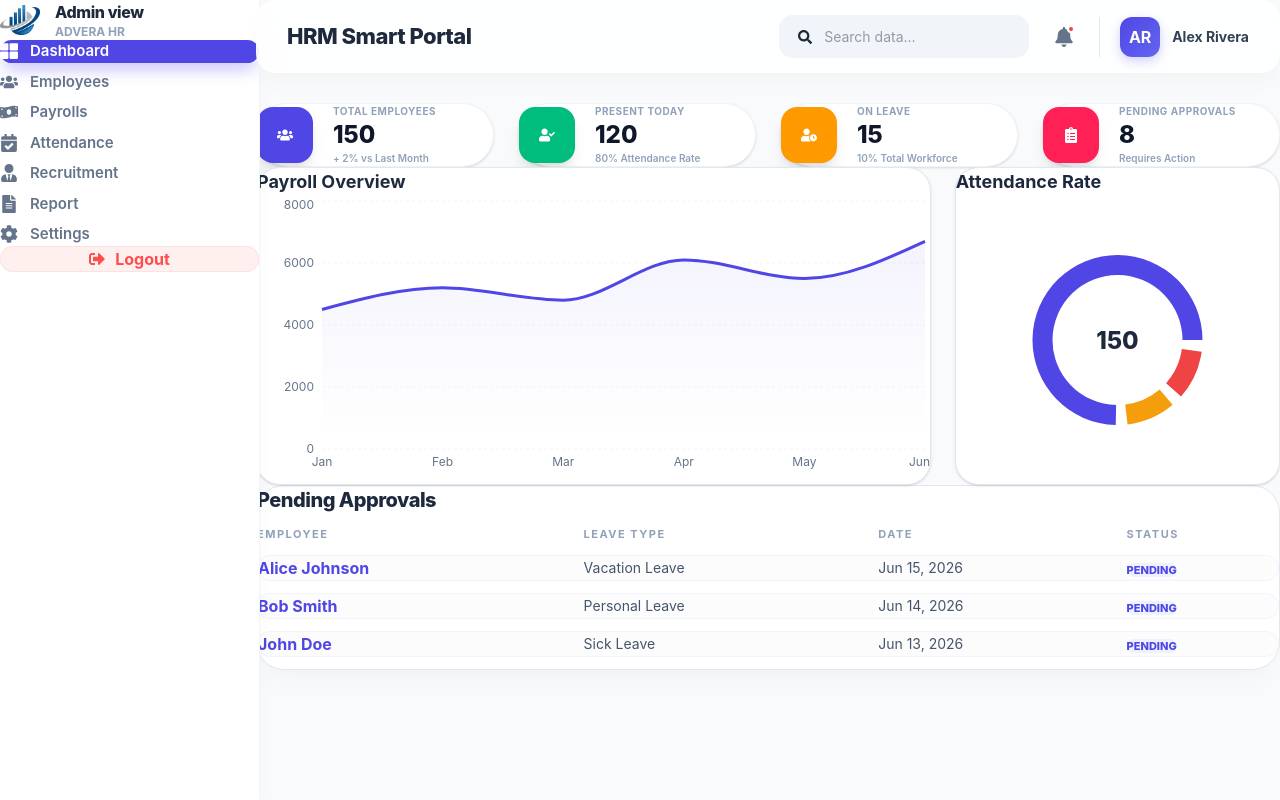
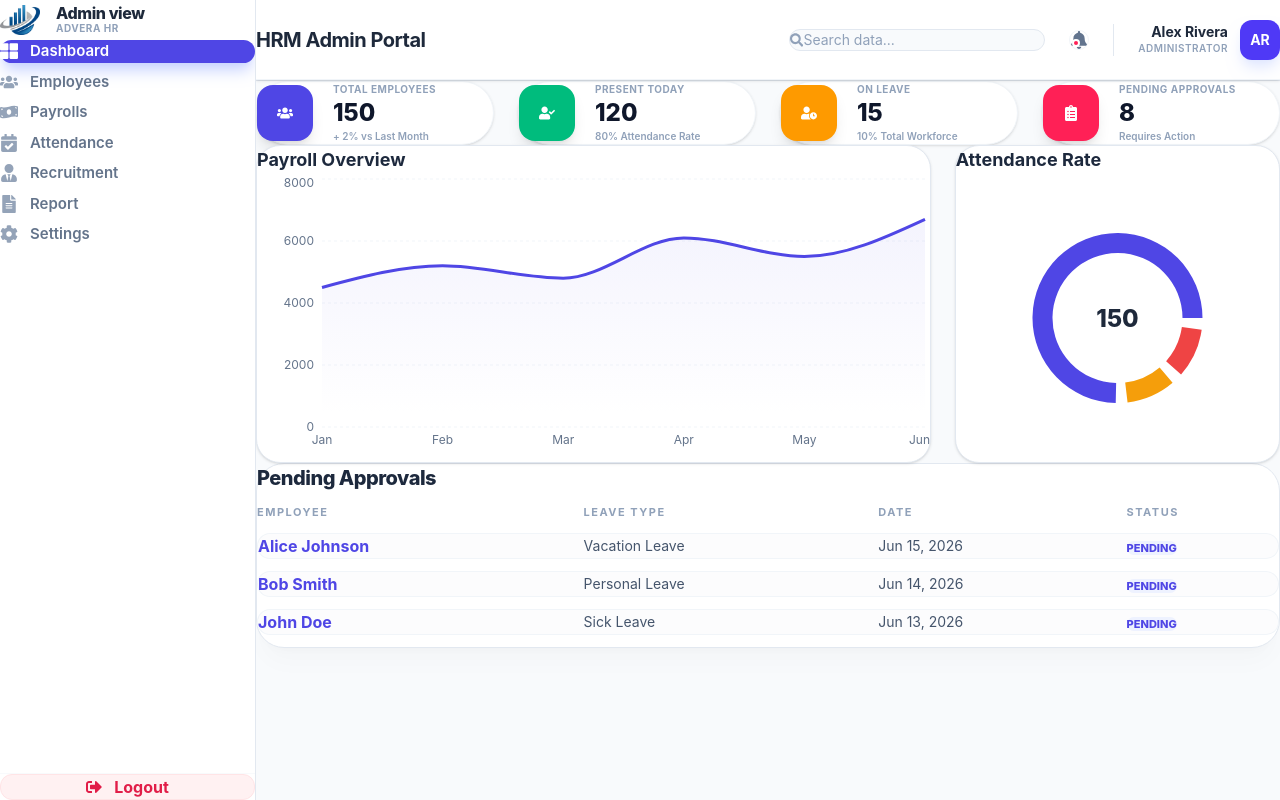
Before and after one commit to sandaliyaddehige/hrm-smart, a React (Vite) app in the folder frontend/: page /dashboard in a window 1280 px wide. Built offline with nearby package versions, Linux system fonts and the light colour scheme.

Commit message:
Files update

```diff
--- a/frontend/src/App.css
+++ b/frontend/src/App.css
@@ -1,5 +1,6 @@
 
-
+/*
+  }
 .App {
   width: 100%;
   min-height: 100vh;
@@ -8,3 +9,5 @@
   margin: 0;
   padding: 0;
 }
+
+*/
--- a/frontend/src/App.jsx
+++ b/frontend/src/App.jsx
@@ -1,40 +1,49 @@
-import React from 'react';
-import { BrowserRouter as Router, Routes, Route, Navigate } from 'react-router-dom';
+import React, { useState } from 'react';
+import { BrowserRouter as Router, Routes, Route, Navigate, useLocation } from 'react-router-dom';
 
 // Components
 import Sidebar from './components/Admin/Sidebar';
 import TopNav from './components/Admin/TopNav';
+import ManagerSidebar from './components/ManagerSidebar';
 
-// Admin Pages
+// Pages
 import Dashboard from './pages/Dashboard';
 import Employees from './pages/Employees';
 import Settings from './pages/Settings';
-
-// Manager Pages
 import EmployeeDashboard from "./pages/EmployeeDashboard";
 import EmployeeList from "./pages/EmployeeList";
 import EmployeePerformance from "./pages/EmployeePerformance";
 import EmployeeAttendance from "./pages/EmployeeAttendance";
 
-function App() {
+const LayoutWrapper = () => {
+  const location = useLocation();
+  const isManagerPath = location.pathname.startsWith('/manager');
+  const [activePage, setActivePage] = useState('dashboard');
+
   return (
-    <Router>
-      <div className="flex h-screen w-full bg-[#f8fafc] font-sans overflow-hidden">
 
-        {/* Sidebar */}
-        <aside className="w-64 h-full flex-shrink-0 border-r border-gray-100">
-          <Sidebar />
+    <div className="flex flex-row h-screen w-full bg-[#f8fafc] overflow-hidden">
+
+
+      <aside className="w-64 h-full flex-shrink-0 bg-white border-r border-slate-200 z-30">
+        {isManagerPath ? (
+          <ManagerSidebar activePage={activePage} setActivePage={setActivePage} />
+        ) : (
+          <Sidebar activePage={activePage} setActivePage={setActivePage} />
+        )}
       </aside>
 
-        <div className="flex-1 flex flex-col min-w-0 h-full">
 
-          {/* Top Navigation */}
-          <TopNav title="HRM Smart Portal" />
+      <div className="flex-1 flex flex-col min-w-0 h-full overflow-hidden">
 
-          <main className="flex-1 overflow-y-auto p-4 md:p-8 custom-scrollbar">
-            <div className="max-w-[1400px] mx-auto">
+        <header className="w-full flex-shrink-0 bg-white border-b border-slate-200">
+          <TopNav title={isManagerPath ? "Manager Portal" : "HRM Admin Portal"} />
+        </header>
+
+
+        <main className="flex-1 overflow-y-auto p-6 custom-scrollbar bg-[#f8fafc]">
+          <div className="w-full h-full">
             <Routes>
-                {/* Default Redirection */}
               <Route path="/" element={<Navigate to="/dashboard" replace />} />
 
               {/* Admin Routes */}
@@ -48,13 +57,19 @@ function App() {
               <Route path="/manager/performance" element={<EmployeePerformance />} />
               <Route path="/manager/attendance" element={<EmployeeAttendance />} />
 
-                {/* 404 - Redirect to dashboard */}
               <Route path="*" element={<Navigate to="/dashboard" replace />} />
             </Routes>
           </div>
         </main>
       </div>
     </div>
+  );
+};
+
+function App() {
+  return (
+    <Router>
+      <LayoutWrapper />
     </Router>
   );
 }
--- a/frontend/src/components/Admin/Sidebar.css
+++ /dev/null
@@ -1,94 +0,0 @@
-/* --- Sidebar Container --- */
-.sidebar {
-  width: 260px;
-  height: 100vh;
-  background: #ffffff;
-  position: fixed;
-  left: 0;
-  top: 0;
-  border-right: 1px solid #f1f5f9;
-  display: flex;
-  flex-direction: column;
-  padding: 30px 20px;
-  z-index: 1000;
-  box-shadow: 4px 0 15px rgba(0, 0, 0, 0.02);
-}
-
-/* --- Brand Section --- */
-.sidebar-brand {
-  display: flex;
-  align-items: center;
-  gap: 15px;
-  padding: 10px;
-  margin-bottom: 20px;
-}
-
-.brand-text h3 {
-  font-weight: 800;
-  color: #1e293b;
-  letter-spacing: -0.5px;
-}
-
-/* --- Menu Links Styling --- */
-.sidebar-menu {
-  margin-top: 30px;
-  display: flex;
-  flex-direction: column;
-  gap: 8px;
-}
-
-.menu-link {
-  display: flex;
-  align-items: center;
-  gap: 12px;
-  padding: 12px 15px !important; /* JSX එකේ inline styles override කිරීමට */
-  border-radius: 12px !important;
-  font-weight: 600;
-  font-size: 15px;
-  transition: all 0.3s cubic-bezier(0.4, 0, 0.2, 1);
-  color: #64748b !important;
-}
-
-/* ✨ Hover State */
-.menu-link:hover {
-  background: #f8fafc !important;
-  color: #4f46e5 !important;
-  transform: translateX(8px); /* මෘදුව දකුණට මාරු වීම */
-}
-
-.menu-link svg {
-  font-size: 18px;
-  transition: transform 0.3s ease;
-}
-
-.menu-link:hover svg {
-  transform: scale(1.1);
-}
-
-/* 🔥 Active State: දැනට ඉන්න පිටුව */
-.menu-link.active {
-  background: #4f46e5 !important;
-  color: #ffffff !important;
-  box-shadow: 0 10px 15px -3px rgba(79, 70, 229, 0.3);
-}
-
-.menu-link.active svg {
-  color: #ffffff !important;
-}
-
-/* --- Logout Button --- */
-.logout-button {
-  display: flex;
-  align-items: center;
-  justify-content: center;
-  gap: 10px;
-  font-weight: 700;
-  transition: all 0.3s ease;
-  border: 1px solid #fee2e2 !important;
-}
-
-.logout-button:hover {
-  background: #ffeded !important;
-  transform: translateY(-2px);
-  box-shadow: 0 4px 10px rgba(255, 77, 77, 0.15);
-}
--- a/frontend/src/components/Admin/Sidebar.jsx
+++ b/frontend/src/components/Admin/Sidebar.jsx
@@ -21,32 +21,33 @@ const Sidebar = () => {
   ];
 
   return (
-    <div className="w-[260px] h-screen bg-white border-r border-slate-100 flex flex-col fixed left-0 top-0 z-[1000] shadow-[4px_0_15px_rgba(0,0,0,0.02)] p-[30px_20px]">
 
-      {/* 1. Brand Section */}
-      <div className="flex items-center gap-[15px] p-[10px] mb-5">
-        <img src={logo} alt="Logo" className="w-10 object-contain" />
-        <div className="brand-text">
-          <h3 className="font-extrabold text-[#1e293b] text-base m-0 tracking-tight">Admin view</h3>
-          <p className="text-xs font-bold text-slate-400 m-0">ADVERA HR</p>
+    <div className="w-full h-full bg-white flex flex-col p-6 overflow-hidden">
+
+      {/* 2. Brand Section */}
+      <div className="flex items-center gap-4 px-2 mb-8">
+        <img src={logo} alt="Logo" className="w-10 h-10 object-contain" />
+        <div>
+          <h3 className="font-extrabold text-[#1e293b] text-base leading-none tracking-tight">Admin view</h3>
+          <p className="text-[10px] font-bold text-slate-400 mt-1 uppercase tracking-wider">ADVERA HR</p>
         </div>
       </div>
 
-      {/* 2. Menu Section */}
-      <nav className="mt-[30px] flex flex-col gap-2 overflow-y-auto custom-scrollbar">
+      {/* 3. Menu Section - Scrollable if items are many */}
+      <nav className="flex-1 flex flex-col gap-2 overflow-y-auto pr-1 custom-scrollbar">
         {menuItems.map((item, index) => {
           const isActive = location.pathname === item.path;
           return (
             <Link
               key={index}
               to={item.path}
-              className={`flex items-center gap-3 px-[15px] py-3 rounded-xl font-semibold text-[15px] transition-all duration-300 ease-[cubic-bezier(0.4,0,0.2,1)] group ${
+              className={`flex items-center gap-3 px-4 py-3 rounded-xl font-semibold text-[15px] transition-all duration-300 group ${
                 isActive
-                ? 'bg-[#4f46e5] text-white shadow-[0_10px_15px_-3px_rgba(79,70,229,0.3)]'
-                : 'text-[#64748b] hover:bg-[#f8fafc] hover:text-[#4f46e5] hover:translate-x-2'
+                ? 'bg-[#4f46e5] text-white shadow-lg shadow-indigo-200'
+                : 'text-[#64748b] hover:bg-[#f8fafc] hover:text-[#4f46e5] hover:pl-6'
               }`}
             >
-              <span className={`text-lg transition-transform duration-300 group-hover:scale-110 ${isActive ? 'text-white' : 'text-[#64748b]'}`}>
+              <span className={`text-lg ${isActive ? 'text-white' : 'text-[#94a3b8] group-hover:text-[#4f46e5]'}`}>
                 {item.icon}
               </span>
               <span>{item.name}</span>
@@ -55,9 +56,9 @@ const Sidebar = () => {
         })}
       </nav>
 
-      {/* 3. Footer / Logout */}
-      <div className="mt-auto pb-5">
-        <button className="w-full flex items-center justify-center gap-[10px] py-3 rounded-xl font-bold bg-[#fff0f0] text-[#ff4d4d] border border-[#fee2e2] transition-all duration-300 hover:bg-[#ffeded] hover:-translate-y-0.5 hover:shadow-[0_4px_10px_rgba(255,77,77,0.15)]">
+      {/* 4. Footer / Logout */}
+      <div className="mt-auto pt-6 border-t border-slate-50">
+        <button className="w-full flex items-center justify-center gap-3 py-3 rounded-xl font-bold bg-[#fff1f2] text-[#e11d48] border border-[#ffe4e6] transition-all hover:bg-[#ffe4e6] active:scale-95">
           <FaSignOutAlt />
           <span>Logout</span>
         </button>
--- a/frontend/src/components/Admin/StatCard.jsx
+++ b/frontend/src/components/Admin/StatCard.jsx
@@ -1,15 +1,46 @@
 import React from 'react';
-import './StatCard.css';
 
-const StatCard = ({ title, value, trend, color }) => {
+const StatCard = ({ title, value, trend, icon, color }) => {
+
+  const colorMap = {
+    blue: 'bg-blue-50 text-blue-600 border-blue-100',
+    indigo: 'bg-indigo-50 text-indigo-600 border-indigo-100',
+    emerald: 'bg-emerald-50 text-emerald-600 border-emerald-100',
+    rose: 'bg-rose-50 text-rose-600 border-rose-100',
+    amber: 'bg-amber-50 text-amber-600 border-amber-100'
+  };
+
+  const selectedColor = colorMap[color] || colorMap.indigo;
+
   return (
-    <div className="stat-card" style={{ borderLeft: `5px solid ${color}` }}>
-      <div className="stat-info">
-        <span className="stat-label">{title}</span>
-        <h2 className="stat-value">{value}</h2>
-        <p className="stat-trend">{trend}</p>
-      </div>
-      <div className="stat-icon-bg" style={{ backgroundColor: color + '20' }}>
+    <div className="bg-white p-6 rounded-2xl border border-slate-100 shadow-sm hover:shadow-md transition-all duration-300 group cursor-default">
+      <div className="flex justify-between items-start">
+
+        <div className="flex flex-col gap-1">
+          <span className="text-sm font-bold text-slate-400 uppercase tracking-wider">
+            {title}
+          </span>
+          <h2 className="text-3xl font-extrabold text-[#1e293b] tracking-tight group-hover:text-indigo-600 transition-colors">
+            {value}
+          </h2>
+
+          {/* Trend Section */}
+          <div className="mt-2 flex items-center gap-1">
+            <span className={`text-xs font-bold px-2 py-0.5 rounded-lg ${
+              trend.includes('+') ? 'bg-emerald-50 text-emerald-600' : 'bg-rose-50 text-rose-600'
+            }`}>
+              {trend}
+            </span>
+            <span className="text-[11px] font-medium text-slate-400">from last month</span>
+          </div>
+        </div>
+
+        {/* Icon Container */}
+        <div className={`p-4 rounded-xl border transition-transform duration-300 group-hover:scale-110 group-hover:rotate-3 ${selectedColor}`}>
+          <span className="text-xl">
+            {icon}
+          </span>
+        </div>
 
       </div>
     </div>
--- a/frontend/src/components/Admin/TopNav.css
+++ /dev/null
@@ -1,115 +0,0 @@
-/* --- Top Navigation Bar --- */
-.top-nav {
-  display: flex;
-  justify-content: space-between;
-  align-items: center;
-  padding: 14px 30px;
-  background: rgba(255, 255, 255, 0.85); /* Glassmorphism effect */
-  backdrop-filter: blur(15px);
-  -webkit-backdrop-filter: blur(15px);
-  border-radius: 20px;
-  border: 1px solid rgba(255, 255, 255, 0.5);
-  box-shadow: 0 10px 25px -5px rgba(0, 0, 0, 0.04);
-  position: sticky;
-  top: 0;
-  z-index: 1000;
-  margin-bottom: 30px;
-}
-
-.top-nav h1 {
-  font-size: 22px;
-  font-weight: 800;
-  color: #1e293b;
-  letter-spacing: -0.5px;
-  margin: 0;
-}
-
-/* --- Search Bar & Controls --- */
-.user-controls {
-  display: flex;
-  align-items: center;
-  gap: 25px;
-}
-
-.search-bar {
-  display: flex;
-  align-items: center;
-  background: #f1f5f9;
-  padding: 10px 18px;
-  border-radius: 14px;
-  border: 1px solid transparent;
-  transition: all 0.3s cubic-bezier(0.4, 0, 0.2, 1);
-  width: 250px;
-}
-
-.search-bar:focus-within {
-  background: #fff;
-  border-color: #4f46e5;
-  box-shadow: 0 0 0 4px rgba(79, 70, 229, 0.1);
-  width: 300px; /* Focus කරනවිට පළල් වීම */
-}
-
-.search-bar input {
-  border: none;
-  outline: none;
-  background: transparent;
-  margin-left: 12px;
-  font-size: 14px;
-  width: 100%;
-  color: #334155;
-}
-
-.header-icon {
-  font-size: 20px;
-  color: #64748b;
-  cursor: pointer;
-  position: relative;
-  transition: color 0.2s;
-  display: flex;
-  align-items: center;
-}
-
-.header-icon:hover {
-  color: #4f46e5;
-}
-
-/* Notification dot */
-.header-icon::after {
-  content: '';
-  position: absolute;
-  top: -2px;
-  right: -1px;
-  width: 8px;
-  height: 8px;
-  background: #ef4444;
-  border: 2px solid #fff;
-  border-radius: 50%;
-}
-
-/* --- User Profile Section --- */
-.user-profile {
-  display: flex;
-  align-items: center;
-  gap: 12px;
-  padding-left: 20px;
-  border-left: 1px solid #e2e8f0;
-}
-
-.user-profile span {
-  font-size: 14px;
-  font-weight: 700;
-  color: #334155;
-}
-
-.avatar {
-  width: 40px;
-  height: 40px;
-  background: linear-gradient(135deg, #4f46e5, #6366f1);
-  border-radius: 12px;
-  display: flex;
-  align-items: center;
-  justify-content: center;
-  font-weight: 700;
-  color: white;
-  box-shadow: 0 4px 12px rgba(79, 70, 229, 0.25);
-}
--- a/frontend/src/components/Admin/TopNav.jsx
+++ b/frontend/src/components/Admin/TopNav.jsx
@@ -1,27 +1,57 @@
 import React from 'react';
 import { FaSearch, FaBell } from 'react-icons/fa';
-import './TopNav.css';
 
 const TopNav = ({ title }) => {
   return (
-    <div className="top-nav">
-      <h1>{title || "Admin Dashboard"}</h1>
-      <div className="user-controls">
-        <div className="search-bar">
-          <FaSearch />
-          <input type="text" placeholder="Search data..." />
+    <div className="h-20 w-full bg-white border-b border-slate-100 flex items-center justify-between px-8 sticky top-0 z-40 shadow-sm">
+
+      {/* Title Section */}
+      <h1 className="text-xl font-bold text-[#1e293b] tracking-tight">
+        {title || "Admin Dashboard"}
+      </h1>
+
+      {/* Right Controls Section */}
+      <div className="flex items-center gap-6">
+
+        {/* Search Bar */}
+        <div className="hidden md:flex items-center bg-[#f8fafc] border border-slate-200 rounded-xl px-4 py-2 w-64 transition-all focus-within:border-indigo-400 focus-within:bg-white focus-within:ring-2 focus-within:ring-indigo-50">
+          <FaSearch className="text-slate-400 text-sm" />
+          <input
+            type="text"
+            placeholder="Search data..."
+            className="bg-transparent border-none outline-none ml-3 text-sm text-[#1e293b] w-full placeholder:text-slate-400"
+          />
         </div>
-        <div className="header-icon">
-          <FaBell />
+
+        {/* Notification Icon */}
+        <div className="relative p-2 rounded-xl bg-white border border-slate-100 text-slate-500 hover:text-indigo-600 hover:bg-indigo-50 transition-all cursor-pointer group">
+          <FaBell className="text-lg" />
+          {/* Notification Dot */}
+          <span className="absolute top-2 right-2 w-2 h-2 bg-rose-500 rounded-full border-2 border-white"></span>
         </div>
-        <div className="user-profile">
-          <div className="avatar">AR</div>
-          <span>Alex Rivera</span>
+
+        {/* Vertical Divider */}
+        <div className="h-8 w-[1px] bg-slate-200 mx-1"></div>
+
+        {/* User Profile */}
+        <div className="flex items-center gap-3 pl-2 group cursor-pointer">
+          <div className="flex flex-col items-end hidden sm:flex">
+            <span className="text-sm font-bold text-[#1e293b] leading-tight group-hover:text-indigo-600 transition-colors">
+              Alex Rivera
+            </span>
+            <span className="text-[10px] font-semibold text-slate-400 uppercase tracking-wider">
+              Administrator
+            </span>
+          </div>
+
+          <div className="w-10 h-10 rounded-xl bg-indigo-600 flex items-center justify-center text-white font-bold text-sm shadow-lg shadow-indigo-100 group-hover:scale-105 transition-transform">
+            AR
+          </div>
         </div>
+
       </div>
     </div>
   );
 };
 
-
 export default TopNav;
--- a/frontend/src/components/ManagerSidebar.jsx
+++ b/frontend/src/components/ManagerSidebar.jsx
@@ -1,3 +1,4 @@
+import React from 'react';
 import { MdDashboard } from "react-icons/md";
 import { FaUsers } from "react-icons/fa";
 import { BsCalendarCheck } from "react-icons/bs";
@@ -12,44 +13,60 @@ const navItems = [
   { id: "settings",    label: "Settings",    icon: IoSettings },
 ];
 
-export default function ManagerSidebar({ activePage, setActivePage }) {
+const ManagerSidebar = ({ activePage, setActivePage }) => {
   return (
-    <aside className="w-56 bg-white border-r border-gray-100 flex flex-col py-6 px-4 shrink-0">
-      {/* Logo */}
-      <div className="flex flex-col items-center mb-8 px-2">
+    <aside className="w-full h-full bg-white flex flex-col py-8 px-5 shrink-0 border-r border-slate-100 relative">
+
+      {/* 1. Logo Section */}
+      <div className="flex flex-col items-center mb-10 px-2">
         <img
           src="/logo.png"
           alt="Advera HR Logo"
-          className="w-28 h-auto object-contain"
+          className="w-32 h-auto object-contain"
         />
+        <div className="mt-4 text-center">
+            <h3 className="text-[15px] font-extrabold text-slate-800 leading-none tracking-tight">Manager View</h3>
+            <p className="text-[10px] font-bold text-slate-400 mt-1.5 uppercase tracking-[0.15em]">Advera HR</p>
+        </div>
       </div>
 
-      {/* Nav */}
-      <nav className="flex flex-col gap-1 flex-1">
+      {/* 2. Navigation Section */}
+      <nav className="flex flex-col gap-2 flex-1 overflow-y-auto custom-scrollbar">
         {navItems.map((item) => {
           const Icon = item.icon;
+          const isActive = activePage === item.id;
+
           return (
             <button
               key={item.id}
               onClick={() => setActivePage(item.id)}
-              className={`flex items-center gap-3 px-3 py-2.5 rounded-xl text-sm font-medium transition-all ${
-                activePage === item.id
-                  ? "bg-blue-50 text-blue-600"
-                  : "text-gray-500 hover:bg-gray-50 hover:text-gray-700"
+              className={`group flex items-center gap-3 px-4 py-3 rounded-xl text-[14px] font-bold transition-all duration-300 ${
+                isActive
+                  ? "bg-indigo-600 text-white shadow-lg shadow-indigo-100 translate-x-1"
+                  : "text-slate-500 hover:bg-slate-50 hover:text-indigo-600 hover:pl-6"
               }`}
             >
-              <Icon size={18} />
-              {item.label}
+              <Icon
+                size={20}
+                className={`transition-colors duration-300 ${
+                  isActive ? "text-white" : "text-slate-400 group-hover:text-indigo-600"
+                }`}
+              />
+              <span className="tracking-tight">{item.label}</span>
             </button>
           );
         })}
       </nav>
 
-      {/* Logout */}
-      <button className="flex items-center justify-center gap-2 px-3 py-2.5 text-sm font-semibold text-white bg-red-500 hover:bg-red-600 active:bg-red-700 rounded-xl transition-all shadow-sm hover:shadow-md">
-        <IoLogOutOutline size={18} />
-        Logout
-      </button>
+      {/* 3. Logout Section */}
+      <div className="mt-auto pt-6 border-t border-slate-50">
+        <button className="w-full flex items-center justify-center gap-2 px-4 py-3 text-sm font-bold text-rose-600 bg-rose-50 hover:bg-rose-100 active:scale-95 rounded-xl transition-all border border-rose-100 group">
+          <IoLogOutOutline size={20} className="group-hover:-translate-x-1 transition-transform" />
+          <span>Logout</span>
+        </button>
+      </div>
     </aside>
   );
-}
+};
+
+export default ManagerSidebar;
```
Also changed, not shown: frontend/src/components/Admin/StatCard.css (deleted, +0 -48 lines), 1 other file (tests, documents, lock files or other folders). Lines whose indentation alone changed are shown as unchanged.
